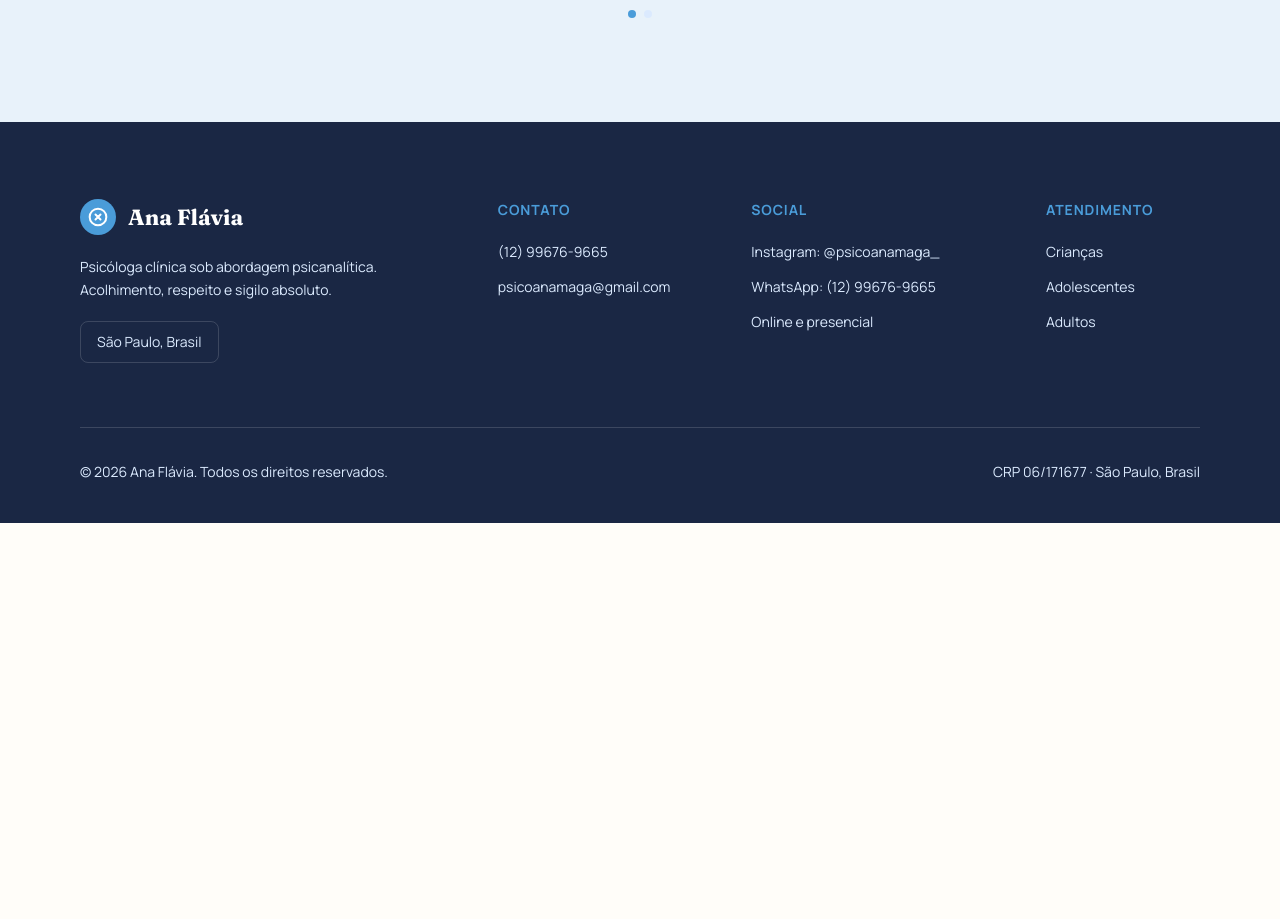
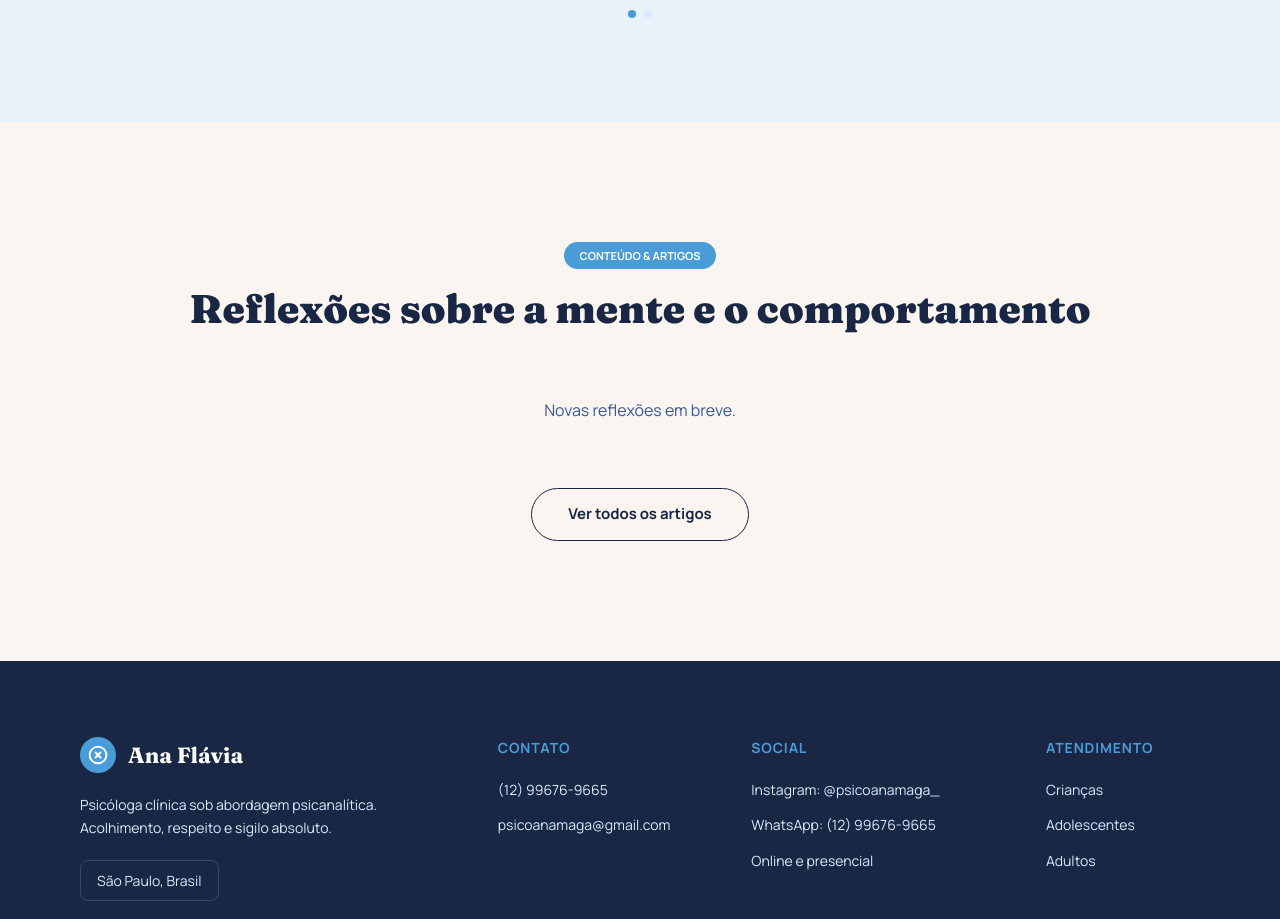
Before and after one commit to flaviafreitas/ana-flavia, a Nuxt app: page / in a window 1280 px wide. Shown: the part 4300-5219 px from the top of the page. Before the commit the page ends 4823 px from the top, so only its background shows below. Built offline with nearby package versions, Linux system fonts and the light colour scheme.

Commit message:
Show latest articles on home page

```diff
--- a/app/pages/index.vue
+++ b/app/pages/index.vue
@@ -1,10 +1,12 @@
 <script setup lang="ts">
-import { HOME_QUERY } from '~~/sanity/lib/queries'
-import type { HomeData } from '~/types/content'
+import { HOME_QUERY, HOME_POSTS_QUERY } from '~~/sanity/lib/queries'
+import type { HomeData, Post } from '~/types/content'
 
 const { data: home, error } = await useSanityFetch<HomeData>('home', HOME_QUERY)
 if (error.value)
   throw createError({ statusCode: 502, statusMessage: 'Não foi possível carregar o conteúdo.' })
+
+const { data: posts, error: postsError } = await useSanityFetch<Post[]>('home-posts', HOME_POSTS_QUERY)
 </script>
 
 <template>
@@ -18,4 +20,5 @@ if (error.value)
   <HomeServices />
   <HomeHowWorks />
   <HomeTestimonials />
+  <HomeBlog :posts="posts ?? []" :failed="Boolean(postsError)" />
 </template>
```
